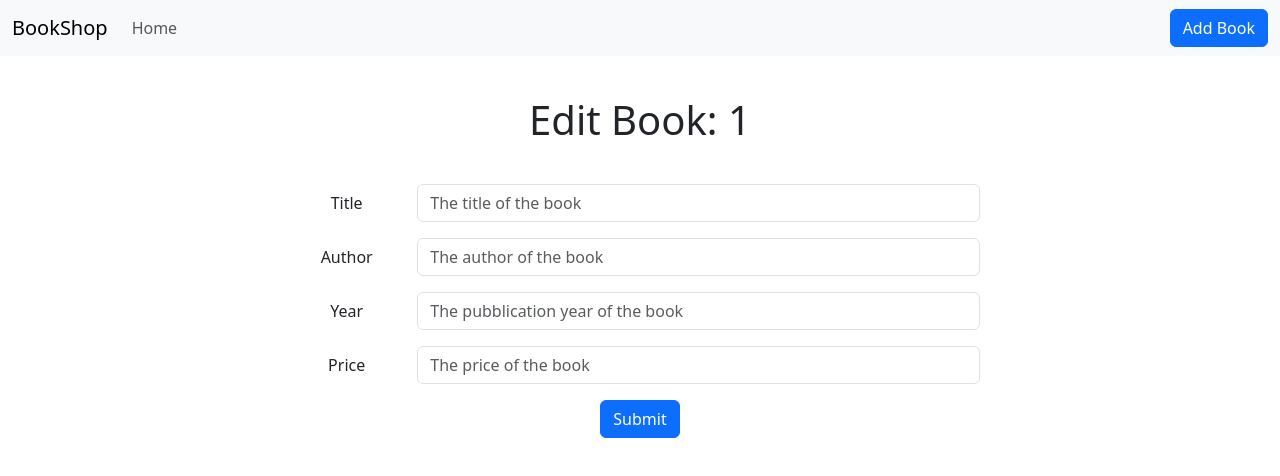
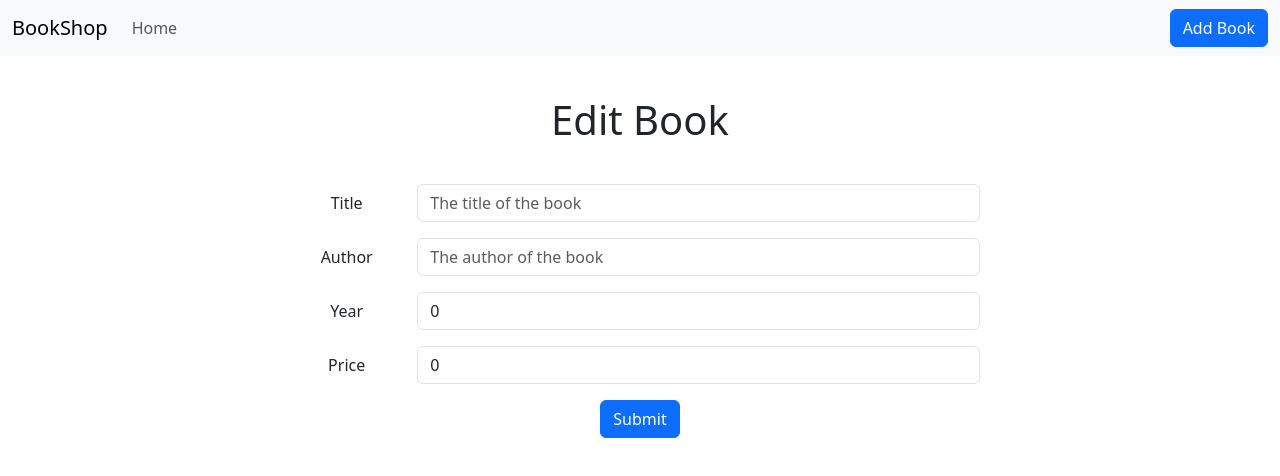
Before and after one commit to fabriziocacicia/bookshop, a React (Create React App) app in the folder frontend/: page /book/1 in a window 1280 px wide. Shown: the top 476 px of the page. Built offline with nearby package versions, Linux system fonts and the light colour scheme; no server answers.

Commit message:
feat: connect che edit book page to the backend populating the form with the real book values

```diff
--- a/frontend/src/commons/providers/books_provider.tsx
+++ b/frontend/src/commons/providers/books_provider.tsx
@@ -21,4 +21,10 @@ export default class BooksProvider {
             body: bookJSON,
         });
     }
+
+    public static async getBook(bookID: string): Promise<Response> {
+        return fetch(`${BooksProvider.BACKEND_ENDPOINT}/book/${bookID}`, {
+            method: "GET",
+        })
+    }
 }
--- a/frontend/src/commons/repositories/books_repository.tsx
+++ b/frontend/src/commons/repositories/books_repository.tsx
@@ -29,4 +29,18 @@ export default class BooksRepository {
 
         return BooksProvider.addBook(bookJSON);
     }
+
+    public static async getBook(bookID: string): Promise<Book | Response> {
+        const response = await BooksProvider.getBook(bookID);
+
+        if (!response.ok) {
+            return response;
+        }
+
+        const record = await response.json();
+
+        const book = Book.fromJSON(record['data']);
+
+        return book;
+    }
 }
--- a/frontend/src/edit_book/page.tsx
+++ b/frontend/src/edit_book/page.tsx
@@ -1,44 +1,121 @@
+import { SyntheticEvent, useEffect, useState } from 'react';
 import Button from 'react-bootstrap/Button';
 import Col from 'react-bootstrap/Col';
 import Form from 'react-bootstrap/Form';
 import Row from 'react-bootstrap/Row';
 import { useParams } from "react-router";
+import BooksRepository from '../commons/repositories/books_repository';
+import { useNavigate } from 'react-router-dom';
+import Book from '../commons/models/book';
 
 
 export default function EditBookPage() {
     const params = useParams();
     const bookID = params["id"];
 
+    const navigate = useNavigate();
+
+    const [bookTitle, setBookTitle] = useState<string>("");
+    const [bookAuthor, setBookAuthor] = useState<string>("");
+    const [bookYear, setBookYear] = useState<number>(0);
+    const [bookPrice, setBookPrice] = useState<number>(0);
+
+    useEffect(() => {
+        async function fetchBook() {
+            if (bookID != undefined) {
+                const response = await BooksRepository.getBook(bookID);
+
+                if (response instanceof Book) {
+                    setBookTitle(response.title);
+                    setBookAuthor(response.author);
+                    setBookYear(response.year);
+                    setBookPrice(response.price);
+                }
+
+                return;
+            }
+
+            navigate('/404');
+        }
+
+        fetchBook();
+    }, []);
+
+
+
+    function handleFormControlChange(event: any): void {
+        const formControlID: string = event.target.id;
+
+        switch(formControlID) {
+            case "newBookFormTitle":
+                setBookTitle(event.target.value);
+                break;
+            case "newBookFormAuthor":
+                setBookAuthor(event.target.value);
+                break;
+            case "newBookFormYear":
+                setBookYear(event.target.valueAsNumber);
+                break;
+            case "newBookFormPrice":
+                setBookPrice(event.target.valueAsNumber);
+                break;
+        }
+    }
+
+    function handleSubmit(event: SyntheticEvent) {
+        event.preventDefault();
+
+        const book: Book = new Book({title: bookTitle, author: bookAuthor, year: bookYear, price: bookPrice});
+
+    }
 
     return (
+        <>
             <div style={{ margin: "40px 300px"}}>
-            <h1 style={{ margin: "40px"}}>Edit Book: {bookID}</h1>
-            <Form>
-                <Form.Group className="mb-3" as={Row} controlId="editBookFormTile">
+                <h1 style={{ margin: "40px"}}>Edit Book</h1>
+                <Form onSubmit={handleSubmit}>
+                    <Form.Group className="mb-3" as={Row} controlId="newBookFormTitle">
                         <Form.Label column sm={2}>Title</Form.Label>
                         <Col sm={10}>
                             <Form.Control
                                 placeholder="The title of the book"
-                            onChange={(e) => {}}
+                                value={bookTitle}
+                                onChange={handleFormControlChange}
                             />
                         </Col>
                     </Form.Group>
-                <Form.Group className="mb-3" as={Row} controlId="editBookFormAuthor">
+                    <Form.Group className="mb-3" as={Row} controlId="newBookFormAuthor">
                         <Form.Label column sm={2}>Author</Form.Label>
                         <Col sm={10}>
-                        <Form.Control placeholder="The author of the book" />
+                            <Form.Control
+                                placeholder="The author of the book"
+                                value={bookAuthor}
+                                onChange={handleFormControlChange}
+                            />
                         </Col>
                     </Form.Group>
-                <Form.Group className="mb-3" as={Row} controlId="editBookFormYear">
+                    <Form.Group className="mb-3" as={Row} controlId="newBookFormYear">
                         <Form.Label column sm={2}>Year</Form.Label>
                         <Col sm={10}>
-                        <Form.Control placeholder="The pubblication year of the book" />
+                            <Form.Control
+                                placeholder="The pubblication year of the book"
+                                as="input"
+                                type="number"
+                                value={bookYear}
+                                onChange={handleFormControlChange}
+                            />
                         </Col>
                     </Form.Group>
-                <Form.Group className="mb-3" as={Row} controlId="editBookPrice">
+                    <Form.Group className="mb-3" as={Row} controlId="newBookFormPrice">
                         <Form.Label column sm={2}>Price</Form.Label>
                         <Col sm={10}>
-                        <Form.Control placeholder="The price of the book" />
+                            <Form.Control
+                                placeholder="The price of the book"
+                                as="input"
+                                type="number"
+                                value={bookPrice}
+                                onChange={handleFormControlChange}
+                            />
                         </Col>
                     </Form.Group>
                     <Button variant="primary" type="submit">
@@ -46,5 +123,6 @@ export default function EditBookPage() {
                     </Button>
                 </Form>
             </div>
+        </>
     )
 }
```
Lines whose indentation alone changed are shown as unchanged.
